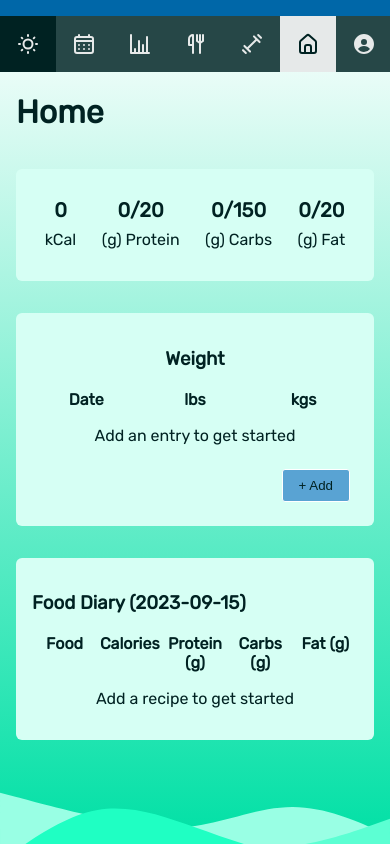
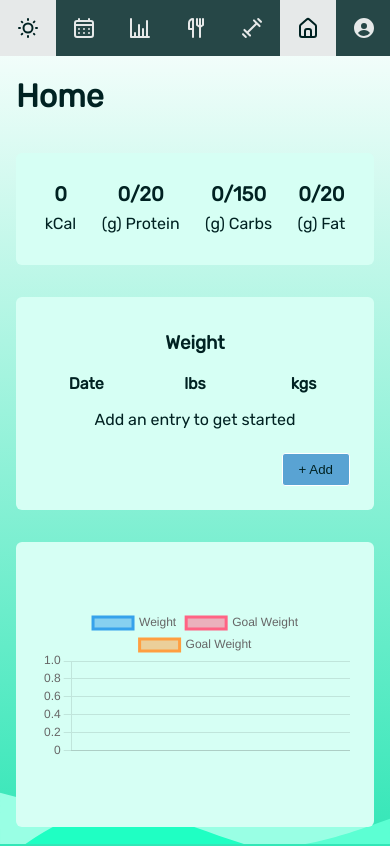
Before and after one commit to houstonmp/macrotracker-v2, a React (Vite) app: page / in a window 390 px wide. Shown: the top 846 px of the page. Built offline with nearby package versions, Linux system fonts and the light colour scheme.

Commit message:
Fix chart responsiveness on rescreen

```diff
--- a/src/components/MainNav.module.css
+++ b/src/components/MainNav.module.css
@@ -2,8 +2,9 @@
   display: flex;
   justify-content: space-between;
   background-color: var(--color-alpha-400);
-  position: relative;
-  height: 98vh;
+  position: sticky;
+  top: 0;
+  height: 100vh;
 }
 
 .list {
--- a/src/components/Weight/WeightChart.jsx
+++ b/src/components/Weight/WeightChart.jsx
@@ -8,7 +8,14 @@ const WeightChart = (props) => {
     const weightObj = useSelector(state => state.weight.weightObj);
 
 
-    return <Chart type='line' data={{
+    return <Card classes={props.classes}>
+        <div>
+            <Chart type='line' options={{
+                responsive: true,
+                maintainAspectRatio: true,
+            }
+            }
+                data={{
                     labels: weightObj.map((el) => el.date),
                     datasets: [
                         {
@@ -28,6 +35,9 @@ const WeightChart = (props) => {
                         },
                     ]
                 }} />
+        </div>
+    </Card>
+
 }
 
 export default WeightChart;
--- a/src/index.css
+++ b/src/index.css
@@ -258,7 +258,7 @@ html {
 }
 
 body {
-  border-top: 2vh solid var(--color-beta-500);
+
   background: linear-gradient(white, white);
   transition: background 3s;
   background: linear-gradient(var(--color-gamma), var(--color-gamma-500));
@@ -271,6 +271,7 @@ body {
   min-height: 100vh;
   width: 100%;
   overflow-y: scroll;
+
 }
 
 .dark {
@@ -292,6 +293,7 @@ body {
   flex-direction: row;
   min-height: 100%;
   width: 100%;
+
 }
 
 ul {
--- a/src/pages/Home.jsx
+++ b/src/pages/Home.jsx
@@ -4,6 +4,9 @@ import WeightEntry from "../components/Weight/WeightEntry";
 import { useDispatch } from "react-redux";
 import { uiActions } from "../components/store/ui-slice";
 import FoodDiary from "../components/Entry/FoodDiary";
+import WeightChart from "../components/Weight/WeightChart";
+import classes from './Home.module.css';
+
 const Home = (props) => {
 
   const dispatch = useDispatch();
@@ -22,7 +25,9 @@ const Home = (props) => {
     <MacroList></MacroList>
     <WeightEntry
       onModal={showModalHandler} ></WeightEntry>
+    <WeightChart classes={classes.chart} />
     <FoodDiary></FoodDiary>
+
   </PageContent>
 }
 
--- /dev/null
+++ b/src/pages/Home.module.css
@@ -0,0 +1,14 @@
+.chart {
+    flex-basis: 50%;
+    flex-shrink: 1;
+    display: flex;
+    justify-content: center;
+}
+
+.chart div {
+    height: 30vh;
+    width: 95%;
+    display: flex;
+    justify-content: center;
+    align-items: center;
+}
```
Lines whose indentation alone changed are shown as unchanged.
